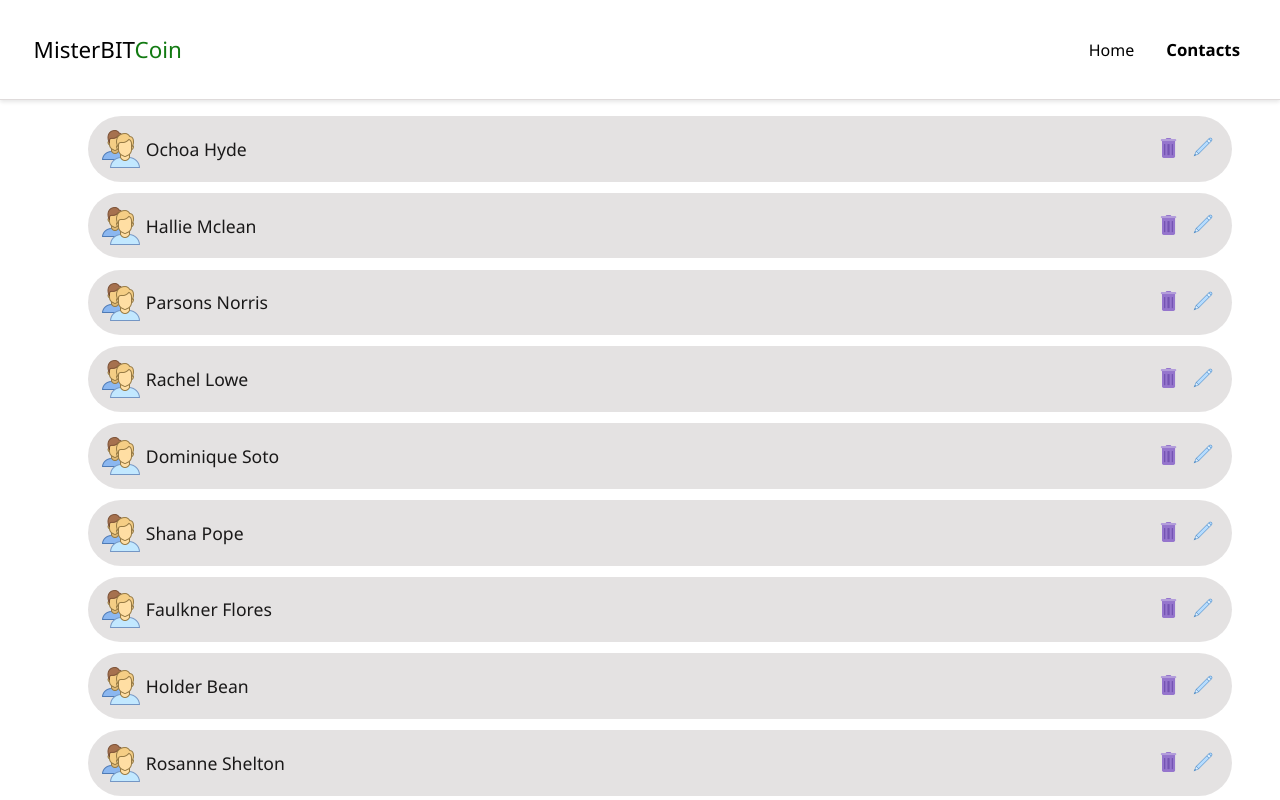
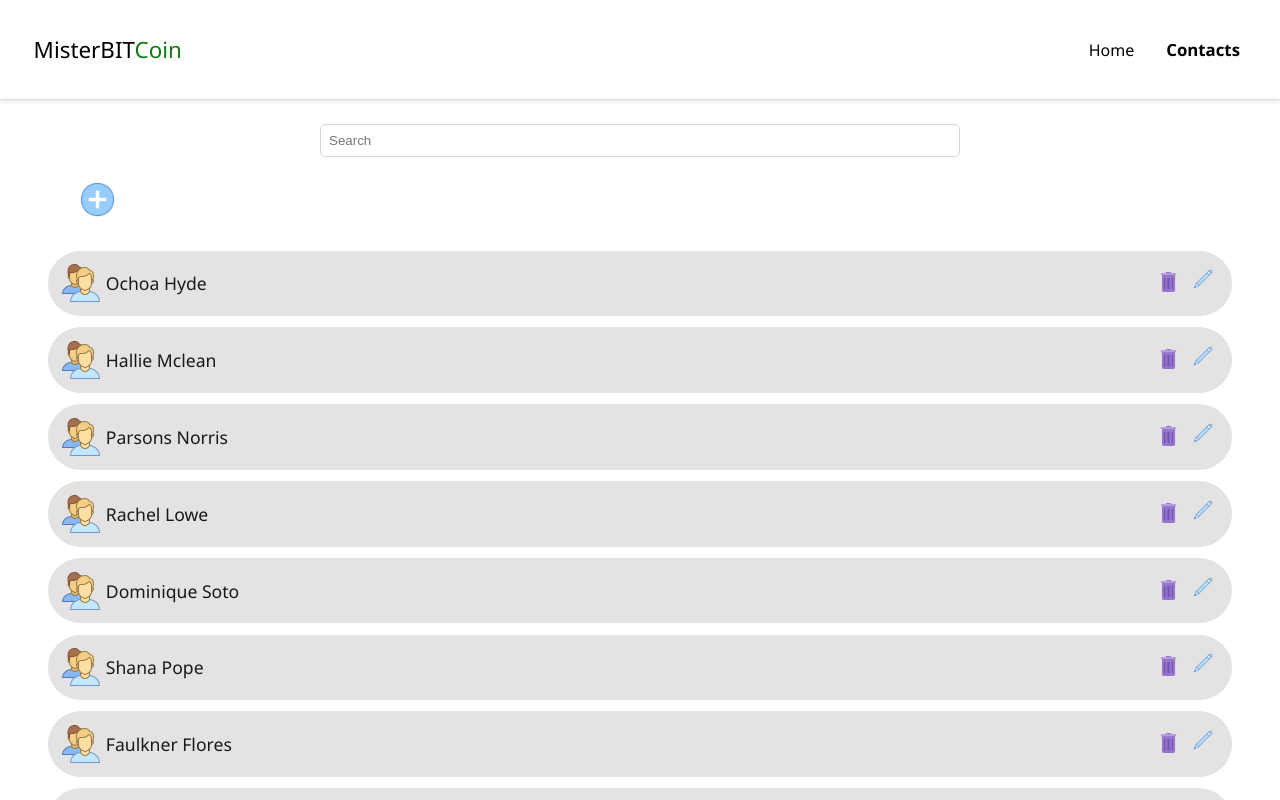
Before and after one commit to omerKaduri1/MisterBitcoin, a Vue app: page /contact in a window 1280 px wide. Shown: the top 800 px of the page. Built offline with nearby package versions, Linux system fonts and the light colour scheme.

Commit message:
Add filter

```diff
--- /dev/null
+++ b/src/cmps/ContactFilter.vue
@@ -0,0 +1,51 @@
+<template>
+  <section class="contact-filter">
+    <input
+      @input="onFilter"
+      v-model="filterBy.txt"
+      name="txt"
+      type="text"
+      placeholder="Search"
+    />
+  </section>
+</template>
+
+<script>
+export default {
+  data() {
+    return {
+      filterBy: { txt: "" },
+    };
+  },
+  methods: {
+    onFilter() {
+      this.$emit("filter", this.filterBy);
+    },
+  },
+};
+</script>
+
+<style lang="scss">
+.contact-filter {
+  display: flex;
+  justify-content: center;
+  margin-block: 1.5em;
+
+  input {
+    border: 1px solid rgb(214, 211, 211);
+    border-radius: 5px;
+    width: 50%;
+    height: 2.5em;
+    padding: 8px;
+
+    &:focus {
+      outline: none;
+    }
+
+    @media (max-width: 600px) {
+      margin-inline: 1.5em;
+      width: 100%;
+    }
+  }
+}
+</style>
--- a/src/cmps/ContactList.vue
+++ b/src/cmps/ContactList.vue
@@ -1,6 +1,6 @@
 <template>
-  <section>
-    <ul class="contact-list">
+  <section class="contact-list">
+    <ul>
       <li v-for="contact in contacts" :key="contact._id">
         <ContactPreview :contact="contact" @remove="removeContact" />
       </li>
@@ -18,10 +18,10 @@ export default {
       required: true,
     },
   },
-  methods:{
-    removeContact(contactId){
-        this.$emit('remove', contactId)
-    }
+  methods: {
+    removeContact(contactId) {
+      this.$emit("remove", contactId);
+    },
   },
   components: {
     ContactPreview,
@@ -33,11 +33,16 @@ export default {
 .contact-list {
   display: flex;
   flex-direction: column;
-  gap: 0.7em;
   margin-inline: 3em;
 
-  li {
-    list-style: none;
+  ul {
+    display: flex;
+    flex-direction: column;
+    gap: 0.7em;
+    padding: 0;
+    li {
+      list-style: none;
+    }
   }
 
   @media (max-width: 600px) {
--- a/src/cmps/ContactPreview.vue
+++ b/src/cmps/ContactPreview.vue
@@ -10,9 +10,11 @@
       <button @click="remove" class="remove-btn">
         <img src="../assets/img/delete.png" alt="" />
       </button>
-      <button routerLink="/contact/edit/{{contact._id}}">
-        <img class="edit-img" src="../assets/img/edit.png" alt="edit" />
-      </button>
+      <RouterLink :to="`contact/edit/${contact._id}`">
+        <button routerLink="/contact/edit/{{contact._id}}">
+          <img class="edit-img" src="../assets/img/edit.png" alt="edit" />
+        </button>
+      </RouterLink>
     </section>
   </section>
 </template>
@@ -53,7 +55,6 @@ export default {
     align-items: center;
     cursor: pointer;
     gap: 5px;
-    width: 370px;
 
     span {
       color: #1a1919;
--- a/src/services/contactService.js
+++ b/src/services/contactService.js
@@ -150,8 +150,7 @@ async function query(filterBy = {}) {
     }
 
     if (filterBy.txt) {
-        const regex = new RegExp(filterBy.txt, 'i')
-        contacts = contacts.filter(contact => regex.test(contact.name) || regex.test(contact.email))
+        contacts = contacts.filter(contact => contact.name.toLowerCase().includes(filterBy.txt.toLowerCase()))
     }
 
     return contacts
--- a/src/views/ContactEdit.vue
+++ b/src/views/ContactEdit.vue
@@ -78,6 +78,7 @@ export default {
   border-radius: 10px;
 
   @media (max-width: 600px) {
+    width: 100%;
     input {
       width: 200px;
     }
--- a/src/views/ContactIndex.vue
+++ b/src/views/ContactIndex.vue
@@ -1,10 +1,19 @@
 <template>
-  <section class="contact-index"></section>
-  <ContactList @remove="removeContact" :contacts="contacts" />
+  <section class="contact-index">
+    <ContactFilter @filter="onFilter" />
+    <RouterLink to="/contact/edit">
+      <button class="add-btn">
+        <img src="../assets/img/plus.png" alt="" />
+      </button>
+    </RouterLink>
+    <ContactList @remove="removeContact" :contacts="contacts" />
+  </section>
 </template>
 
 <script>
 import ContactList from "@/cmps/ContactList.vue";
+import ContactFilter from "@/cmps/ContactFilter.vue";
+
 import { contactService } from "@/services/contactService";
 export default {
   data() {
@@ -22,18 +31,45 @@ export default {
 
         const idx = this.contacts.findIndex(
           (contact) => contact._id === contactId
-        )
+        );
         this.contacts.splice(idx, 1);
       } catch (err) {
         console.error(err);
       }
     },
+    async onFilter(filterBy) {
+      this.contacts = await contactService.query(filterBy);
+    },
   },
   components: {
     ContactList,
+    ContactFilter,
   },
 };
 </script>
 
-<style>
+<style lang="scss">
+.contact-index {
+  margin-block-end: 2em;
+
+  .add-btn {
+    margin-inline: 3em;
+    margin-block-end: 1em;
+    padding-inline-start: 40px;
+    background-color: transparent;
+    border: none;
+    border-radius: 5px;
+
+    img {
+      height: 35px;
+    }
+
+  }
+    @media (max-width: 600px) {
+      .add-btn {
+        padding-inline-start: 5px;
+        margin-inline: 1em;
+      }
+    }
+}
 </style>
```
